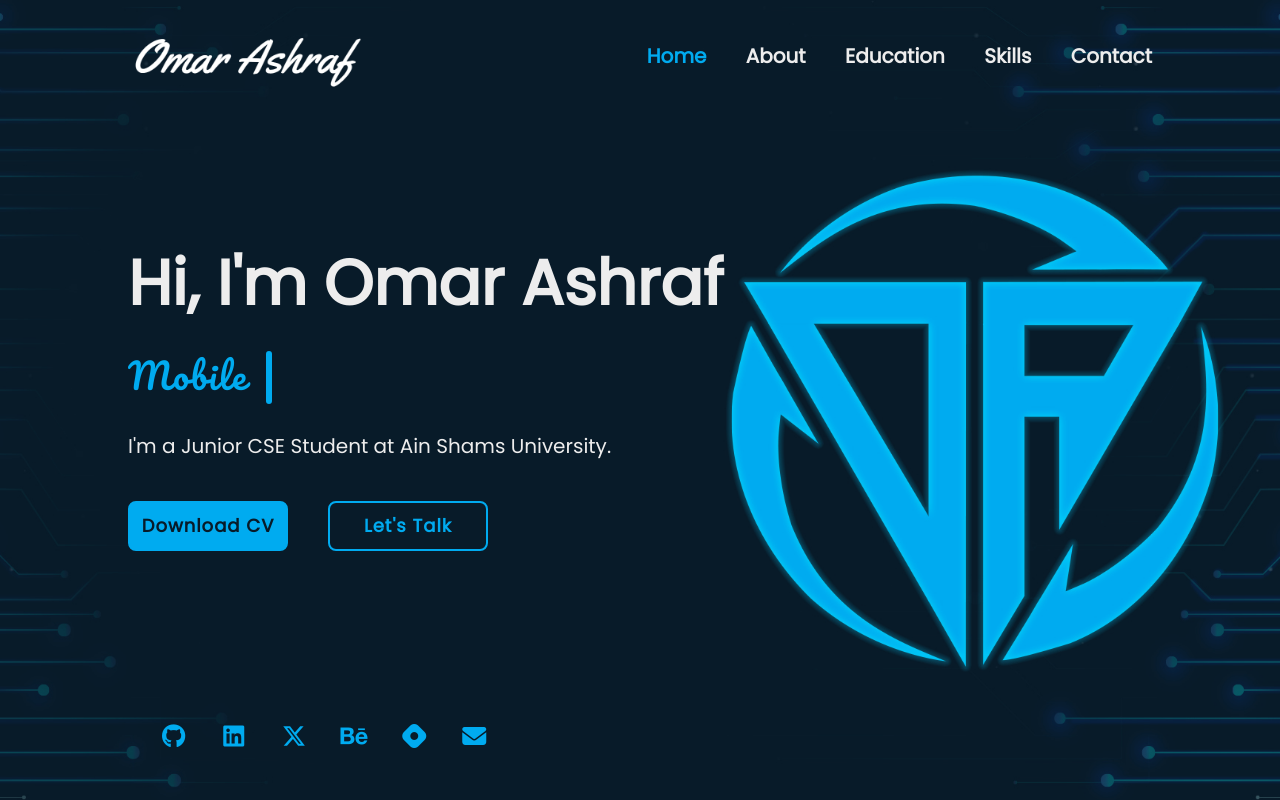
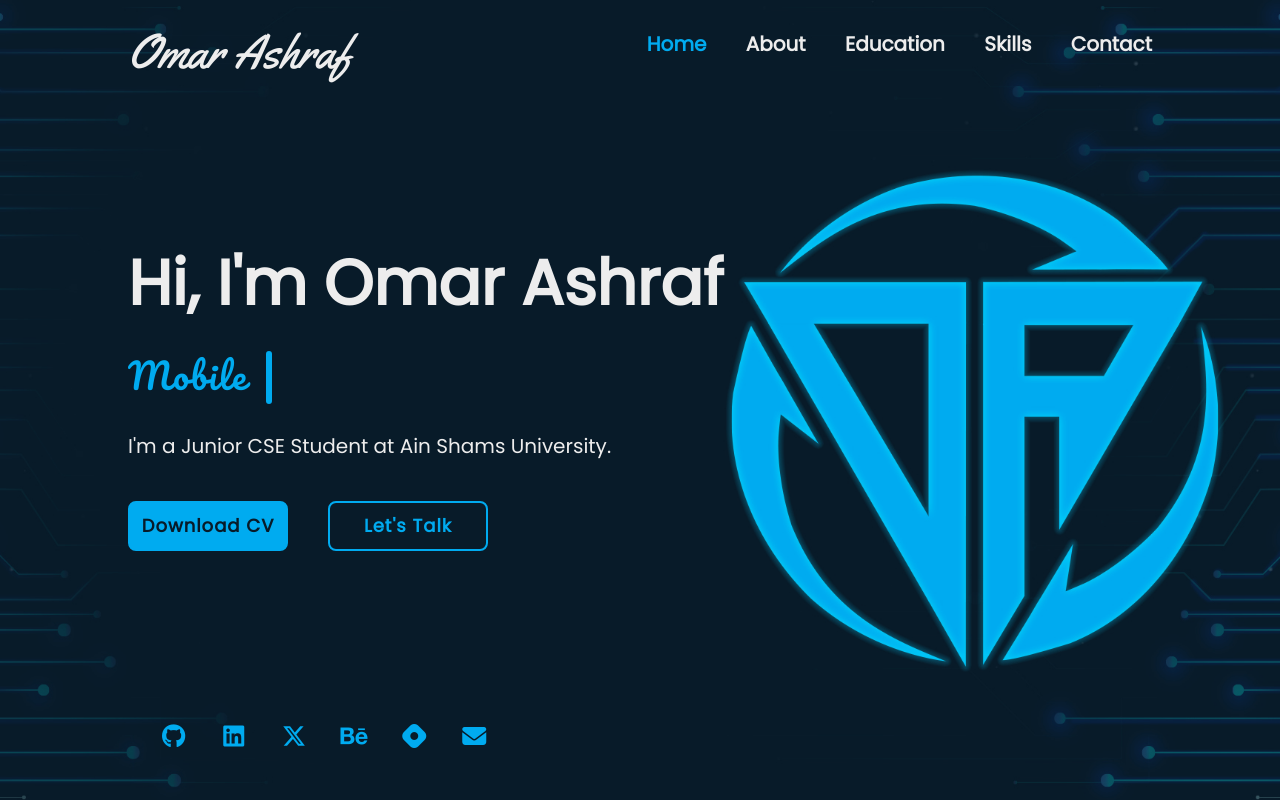
Before and after one commit to Omar-26/Omar-26.github.io, a plain HTML site: page index.html in a window 1280 px wide. Drawn offline with Linux system fonts and the light colour scheme.

Commit message:
Update Logo

```diff
--- a/assets/css/style.css
+++ b/assets/css/style.css
@@ -21,7 +21,7 @@ body {
 	top: 0;
 	left: 0;
 	width: 100%;
-	padding: 5px 10%;
+	padding: 4px 10%;
 	/* padding: 20px 10%; */
 	background: transparent;
 	display: flex;
@@ -33,11 +33,13 @@ body {
 
 .logo {
 	position: relative;
-	font-size: 42px;
+	font-size: 48px;
 	color: #ededed;
-	margin-top: 30px;
+	width: 240px;
+	margin-top: 15px;
+	font-family: "Yellowtail", cursive;
 	text-decoration: none;
-	font-weight: 900;
+	font-weight: 520;
 }
 
 .logo::before {
@@ -45,7 +47,8 @@ body {
 	position: absolute;
 	top: 0;
 	right: 0;
-	width: 100%;
+	margin-left: 3px;
+	width: 250px;
 	height: 100%;
 	background: #081b29;
 	animation: showRight 1s ease forwards;
--- a/index.html
+++ b/index.html
@@ -32,13 +32,7 @@
 	<body>
 		<header class="header">
 			<a class="logo" href="#"
-				><img
-					src="assets/img/OmarAshraf1.png"
-					alt="HTML Logo"
-					title="HTML5"
-					width="245"
-					height="55"
-			/></a>
+				>Omar Ashraf</a>
 			<nav class="navbar">
 				<a href="#" class="active">Home</a>
 				<a href="about.html" target="_blank">About</a>
```
